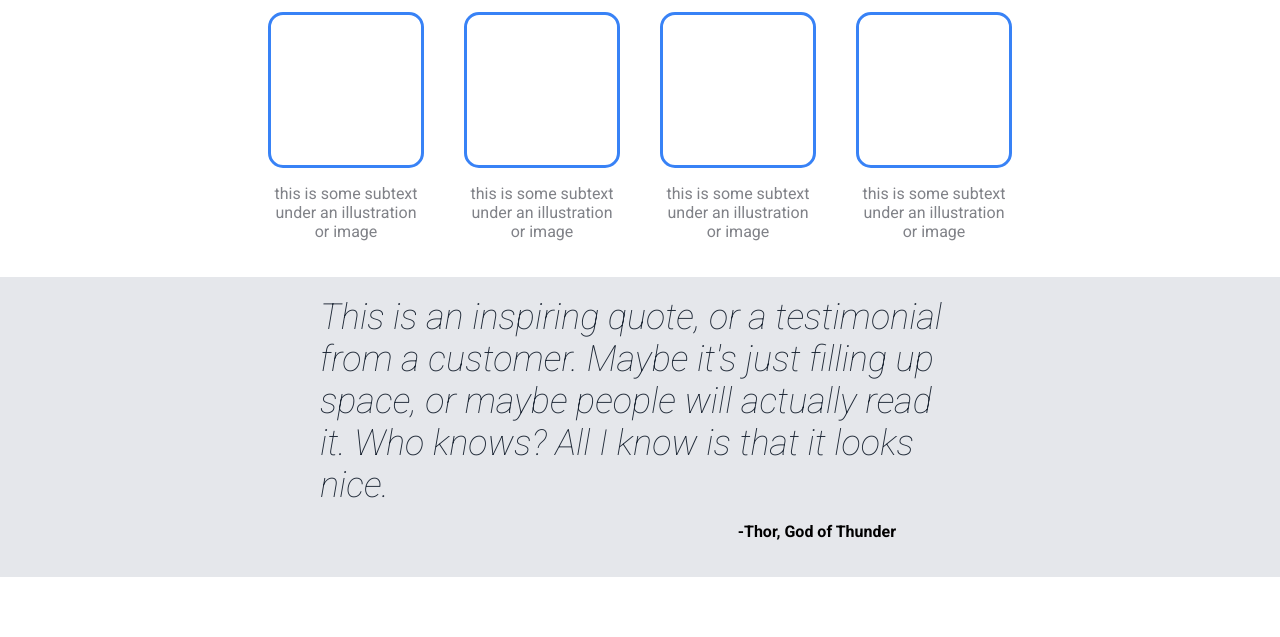
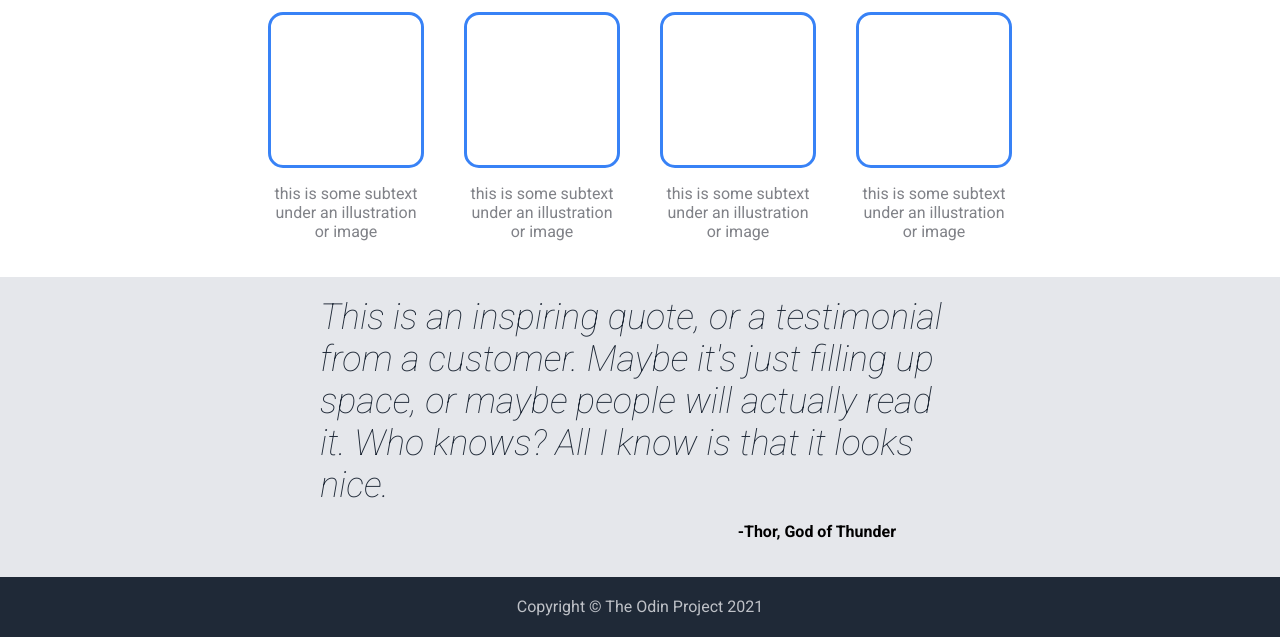
Before and after one commit to geometros/odin-landing-page, a plain HTML site: page index.html in a window 1280 px wide. Shown: the part 684-1321 px from the top of the page. Before the commit the page ends 1261 px from the top, so only its background shows below. Drawn offline with Linux system fonts and the light colour scheme.

Commit message:
Completed footer

```diff
--- a/index.html
+++ b/index.html
@@ -57,6 +57,9 @@
           <p class="attrib">-Thor, God of Thunder</p>
         </div>
       </div>
+      <div class="footer">
+        <p>Copyright © The Odin Project 2021</p>
+      </div>
     </div>
   </div>
 </body>
--- a/styles.css
+++ b/styles.css
@@ -157,3 +157,12 @@ button {
 .attrib {
     font-weight: bold;
 }
+
+.footer {
+    background-color: #1F2937;
+    color: #bec1c7;
+    display: flex;
+    justify-content: center;
+    align-items: center;
+    height: 60px;
+}
```
